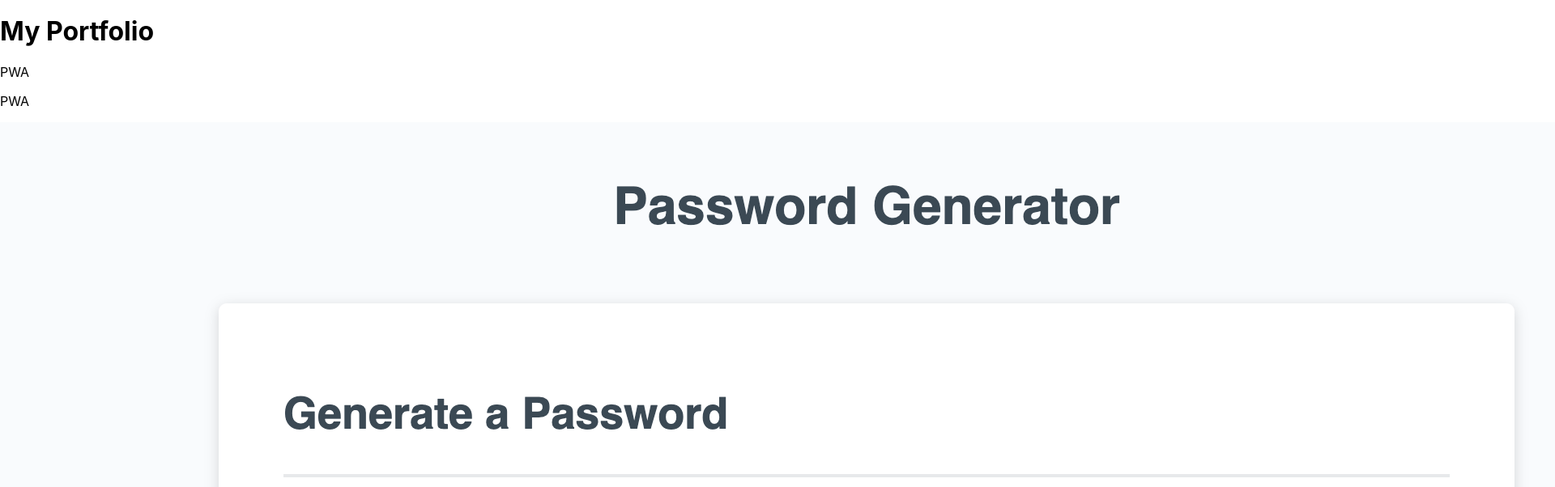
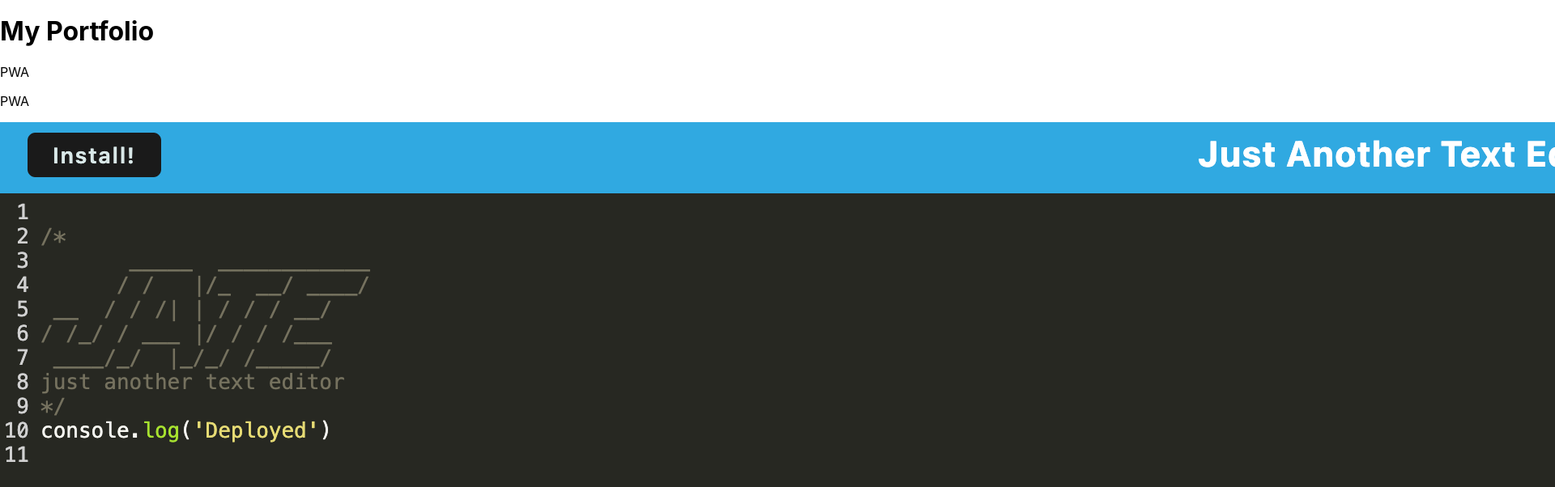
Before and after one commit to BuggyFord/New-Portfolio-React-Version, a React (Create React App) app in the folder my-app/: page / in a window 1280 px wide. Shown: the part 214-816 px from the top of the page at 81% size, 1920 px wide, since content can reach past the window. Built offline with nearby package versions, Linux system fonts and the light colour scheme.

Commit message:
added import to get pictures of apps and set correct pic to app

```diff
--- a/my-app/src/components/portfolio.js
+++ b/my-app/src/components/portfolio.js
@@ -1,52 +1,57 @@
 import React, {useState} from "react";
 import projectPic from '../images/Screenshot 2023-09-12 at 6.14.16 PM.png';
-//import projectPic2 from '../images/Screenshot 2023-09-12 at 6.15.03 PM.png'
+import projectPic2 from '../images/Screenshot 2023-09-12 at 6.15.03 PM.png';
+import projectPic3 from '../images/Screenshot 2023-09-12 at 6.15.46 PM.png';
+import projectPic4 from '../images/Screenshot 2023-09-12 at 6.16.17 PM.png';
+import projectPic5 from '../images/Screenshot 2023-09-12 at 6.19.02 PM.png';
+import projectPic6 from '../images/Screenshot 2023-09-12 at 6.20.33 PM.png';
 import { Link } from 'react-router-dom';
 
 function Portfolio() {
     let projectsArr = [
 {
     title:'PWA',
-    image: '/Users/tylerjohnson/Desktop/bootcamp2/challenges/Challenge-FinalHW/New-Portfolio-React-Version/my-app/public/images/Screenshot 2023-09-12 at 6.16.17 PM.png',
+    image: projectPic4,
     link: 'https://shielded-crag-21090-08b3f3cf5127.herokuapp.com/ ',
     github_link: 'https://github.com/BuggyFord/Num-19'
 
 },
 {
     title:'Borderline Incredible Weather App',
-    image: '/Users/tylerjohnson/Desktop/bootcamp2/challenges/Challenge-FinalHW/New-Portfolio-React-Version/my-app/public/images/Screenshot 2023-09-12 at 6.19.02 PM.png',
+    image: projectPic5,
     link: 'https://buggyford.github.io/Bordeline-Incredible-WeatherAPP/',
     github_link: 'https://github.com/BuggyFord/Bordeline-Incredible-WeatherAPP'
 
 },
 {
     title:'BA Travel',
-    image: '/Users/tylerjohnson/Desktop/bootcamp2/challenges/Challenge-FinalHW/New-Portfolio-React-Version/my-app/public/images/Screenshot 2023-09-12 at 6.15.46 PM.png',
-    link: ' https://pzhong1.github.io/BA-travel-/Links to an external site.',
-    github_link: 'https://github.com/pzhong1/BA-travel-Links to an external site.'
+    image: projectPic3,
+    link: ' https://pzhong1.github.io/BA-travel-',
+    github_link: 'https://github.com/pzhong1/BA-travel-'
 
 },
 {
     title:'Work Day Scheduler',
-    image: '/Users/tylerjohnson/Desktop/bootcamp2/challenges/Challenge-FinalHW/New-Portfolio-React-Version/my-app/public/images/Screenshot 2023-09-12 at 6.15.03 PM.png',
-    link: 'https://buggyford.github.io/Work-Day-9-5-power-hours/Links to an external site.',
-    github_link: 'https://github.com/BuggyFord/Work-Day-9-5-power-hours.gitLinks to an external site.'
+    image: projectPic2,
+    link: 'https://buggyford.github.io/Work-Day-9-5-power-hours/',
+    github_link: 'https://github.com/BuggyFord/Work-Day-9-5-power-hours.git'
 
 },
 {
     title:'Code Quiz',
-    image: 'my-app/public/images/Screenshot 2023-09-12 at 6.20.33 PM.png',
-    link: 'https://buggyford.github.io/WIcked-Cool-Coding-Quiz/Links to an external site.',
-    github_link: 'https://github.com/BuggyFord/WIcked-Cool-Coding-Quiz.gitLinks to an external site.'
+    image: projectPic6,
+    link: 'https://buggyford.github.io/WIcked-Cool-Coding-Quiz/',
+    github_link: 'https://github.com/BuggyFord/WIcked-Cool-Coding-Quiz.git'
 
 },
 {
     title:'Rocking Password Generator',
-    image: 'images/Screenshot 2023-09-12 at 6.14.16 PM.png',
-    link: ' https://buggyford.github.io/Tyler-Rockin-Password-Generator/Links to an external site.',
-    github_link: 'https://github.com/BuggyFord/Tyler-Rockin-Password-GeneratorLinks to an external site.'
+    image: projectPic,
+    link: ' https://buggyford.github.io/Tyler-Rockin-Password-Generator/',
+    github_link: 'https://github.com/BuggyFord/Tyler-Rockin-Password-Generator'
 
-}
+},
+
     ]
 
 
@@ -63,10 +68,10 @@ function Portfolio() {
                 {projects.map(item => (
                     <div>
                         <p>{item.title}</p>
-                        <img src={projectPic}></img>
+                        <img src={item.image}></img>
                         <a href={projects.link} target="_blank"/>
                         <a href={item.github_link} target="_blank"/>
-                        <Link to={item.github_link} target="_blank" rel="noreferrer"/>
+                        <Link to={item.link} target="_blank" rel="noreferrer"/>GitHub<Link/>
 
                         <p>{item.link}</p>
                         <p>{item.github_link}</p>
```
